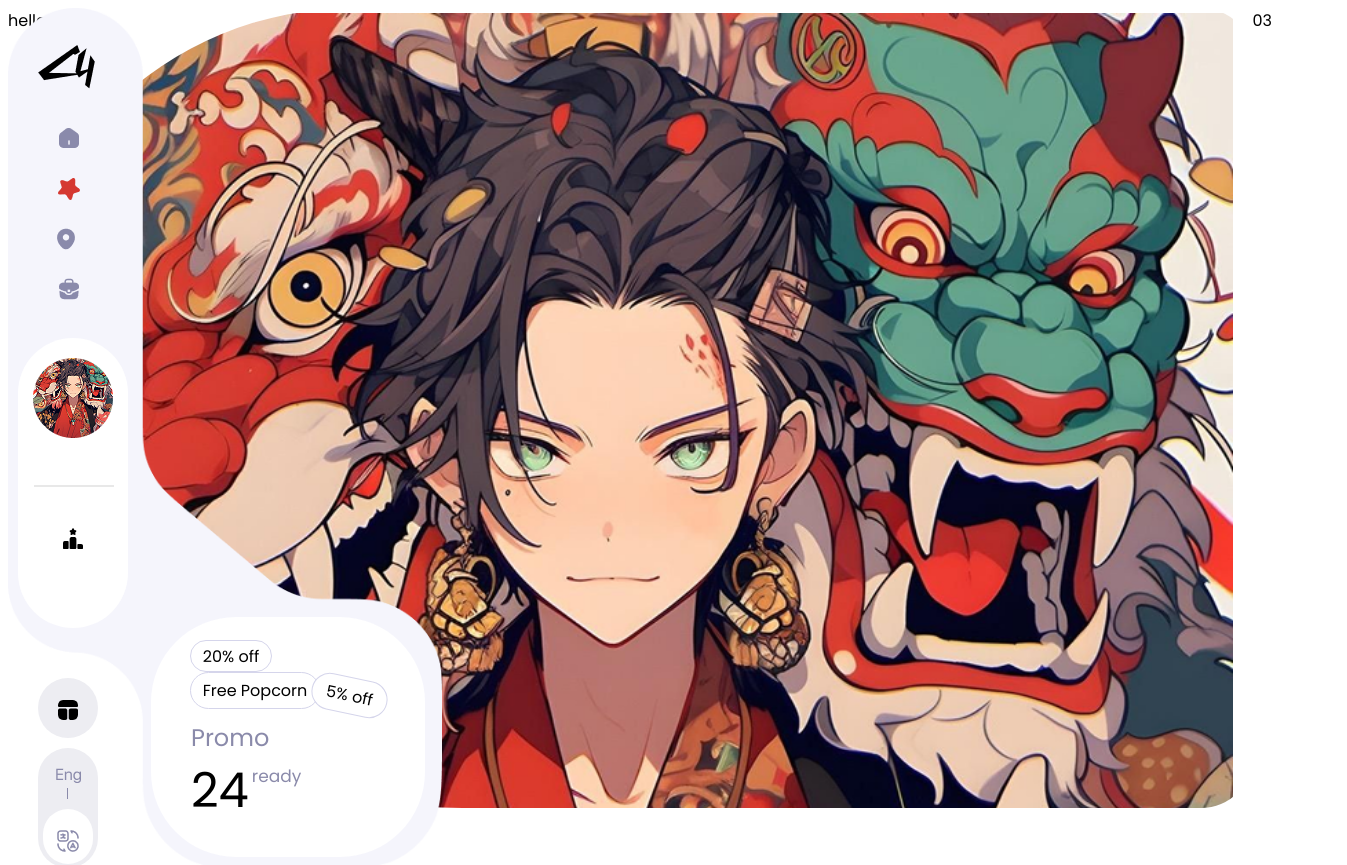
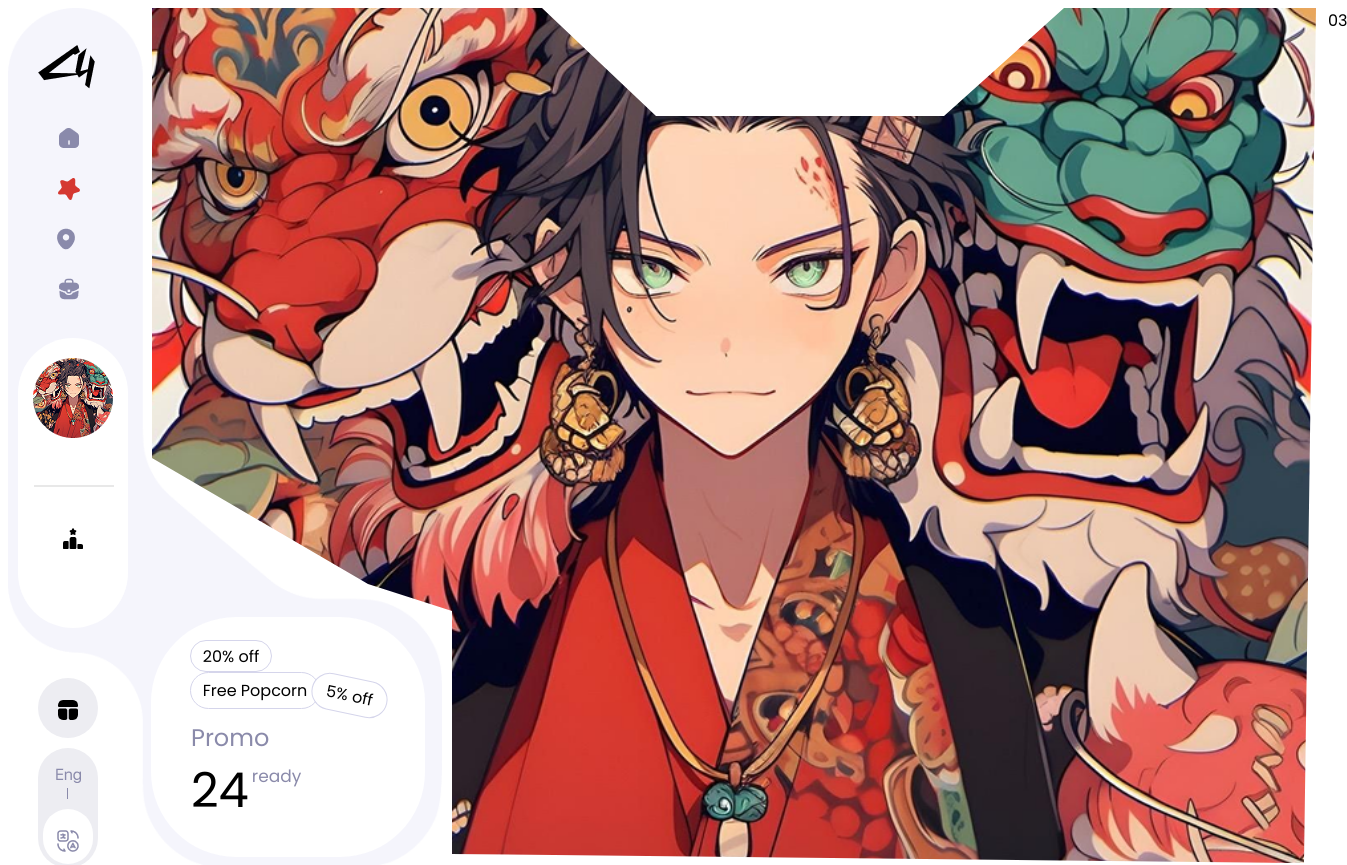
Before and after one commit to vaishnavi185/Modren, a Next.js app: page / in a window 1280 px wide. Shown: the top 865 px of the page, 1347 px wide, since content can reach past the window. Built offline with nearby package versions, Linux system fonts and the light colour scheme.

Commit message:
img top nav set

```diff
--- a/src/app/Components/Main.jsx
+++ b/src/app/Components/Main.jsx
@@ -1,16 +1,11 @@
-import React from 'react'
-import TopNav from './TopNav';
-
-export default function Main() {
+export default function StyledImage() {
   return (
-    <>
-      <div className="bg-[url('/BG.png')] bg-no-repeat bg-cover h-screen
-        bg-[right_20px_top_5px]
-        rounded-[90px] rounded-bl-[790px] rounded-tl-[600px]
-      ">
-        <TopNav></TopNav>
-        {/* Add your content here */}
-      </div>
-    </>
+    <div className="w-[1200px] h-[900px] md:w-[400px] md:h-[400px] overflow-hidden ml-[120px] ">
+      <img
+        src="BG.png"
+        alt="Styled character"
+        className="w-full h-full object-cover transition-all duration-300 ease-in-out [clip-path:polygon(2%_0%,_2%_50%,_20%_64%,_27%_67%,_27%_94%,_98%_95%,_99%_0%,_78%_0%,_68%_12%,_44%_12%,_34.5%_0%)]"
+      />
+    </div>
   );
 }
--- a/src/app/Components/TopNav.jsx
+++ b/src/app/Components/TopNav.jsx
@@ -1,7 +1,9 @@
-import React from 'react'
+import React from 'react';
 
 export default function TopNav() {
   return (
-  <div>hello</div>
-  )
+    <div className="h-[150px] w-[500px] bg-[#F5F5FC] relative flex flex-row  items-center blur-[10px] mt-[2px] rounded-[25px] align-middle">
+      hdhckdj
+    </div>
+  );
 }
```
